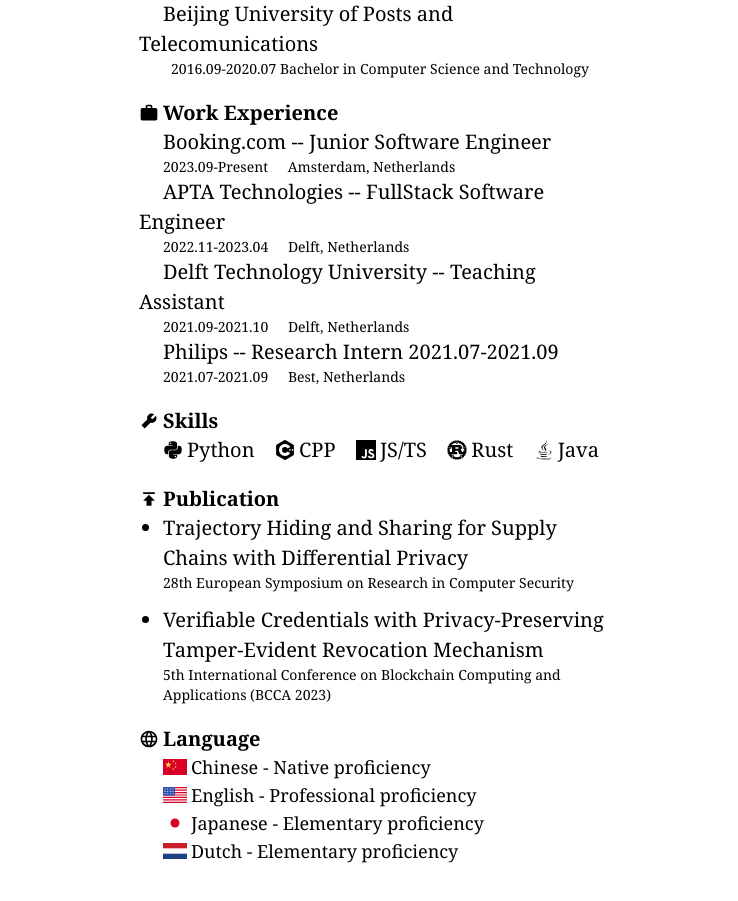
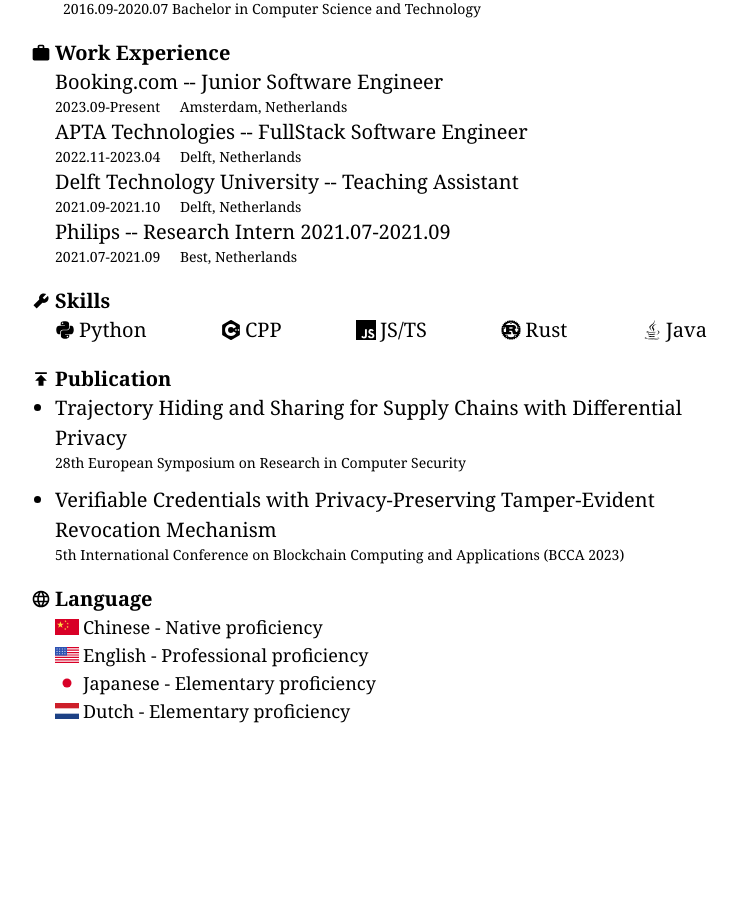
Before and after one commit to xvllinihao/xvllinihao.github.io, a Next.js app: page /Resume in a window 1280 px wide. Shown: the part 423-1324 px from the top of the page, without its empty margins (259-997 px from the left). After the commit the page ends 1168 px from the top, so only its background shows below. Built offline with nearby package versions, Linux system fonts and the light colour scheme.

Commit message:
change the padding

```diff
--- a/app/Resume/page.tsx
+++ b/app/Resume/page.tsx
@@ -13,7 +13,7 @@ export default function Resume() {
   return (
     <main>
       <div className="bg-white">
-        <div className="pl-12 pr-12 pb-5 pt-5">
+        <div className="pb-5 pt-5">
           <div className="text-center flex items-center">
             <MdSchool className="mr-1" />
             <h1 className="font-serif text-xl font-bold">
@@ -36,7 +36,7 @@ export default function Resume() {
             </h2>
           </div>
         </div>
-        <div className="pl-12 pr-12 pb-5">
+        <div className="pb-5">
           <div className="text-center flex items-center">
             <MdWork className="mr-1" />
             <h1 className="font-serif text-xl font-bold">Work Experience</h1>
@@ -76,7 +76,7 @@ export default function Resume() {
             </div>
           </div>
         </div>
-        <div className="pl-12 pr-12 pb-5">
+        <div className="pb-5">
           <div className="text-center flex items-center">
             <AiFillTool className="mr-1" />
             <h1 className="font-serif text-xl font-bold">Skills</h1>
@@ -104,7 +104,7 @@ export default function Resume() {
             </div>
           </div>
         </div>
-        <div className="pl-12 pr-12 pb-5 flex flex-col">
+        <div className="pb-5 flex flex-col">
         <div className="text-center flex items-center">
                 <MdPublish className="mr-1" />
                 <h1 className="font-serif text-xl font-bold">Publication</h1>
@@ -135,7 +135,7 @@ export default function Resume() {
             </li>
           </ul>
         </div>
-        <div className="pl-12 pr-12 pb-5">
+        <div className="pb-5">
           <div className="text-center flex items-center">
             <MdLanguage className="mr-1" />
             <h1 className="font-serif text-xl font-bold">Language</h1>
--- a/app/layout.tsx
+++ b/app/layout.tsx
@@ -16,8 +16,8 @@ export default function RootLayout({
   children: React.ReactNode;
 }) {
   const containerStyles = {
-    maxWidth: "640px",
-    padding: "30px",
+    maxWidth: "700px",
+    padding:  "30 px",
     margin: "0 auto", // Center the container horizontally
     // transform: "scale(1.5)", // Zoom content to 150%
     // transformOrigin: "top", // Set the zoom origin to the top
--- a/app/page.tsx
+++ b/app/page.tsx
@@ -8,7 +8,7 @@ export default function Home() {
   return (
     <main className="min-h-fit flex flex-col gap-2">
       <div className="bg-white max-w-screen-sm mx-auto align-top">
-        <div className="p-12">
+        <div>
           <p className="font-serif text-justify">
             Hi guys! This is Li Xu. I am currently a junior software engineer at
             Booking.com. This is my personal blog and my playground. I am using
@@ -25,7 +25,7 @@ export default function Home() {
         </p>
       </div>
       <div className="bg-white max-w-screen-sm mx-auto align-top">
-        <div className="p-12">
+        <div>
           <p className="font-serif text-justify">
             Calvino is my favorite author. And this is my favorite sentence from
             him, I hope I can start adding styles to my life by keep writing
```
